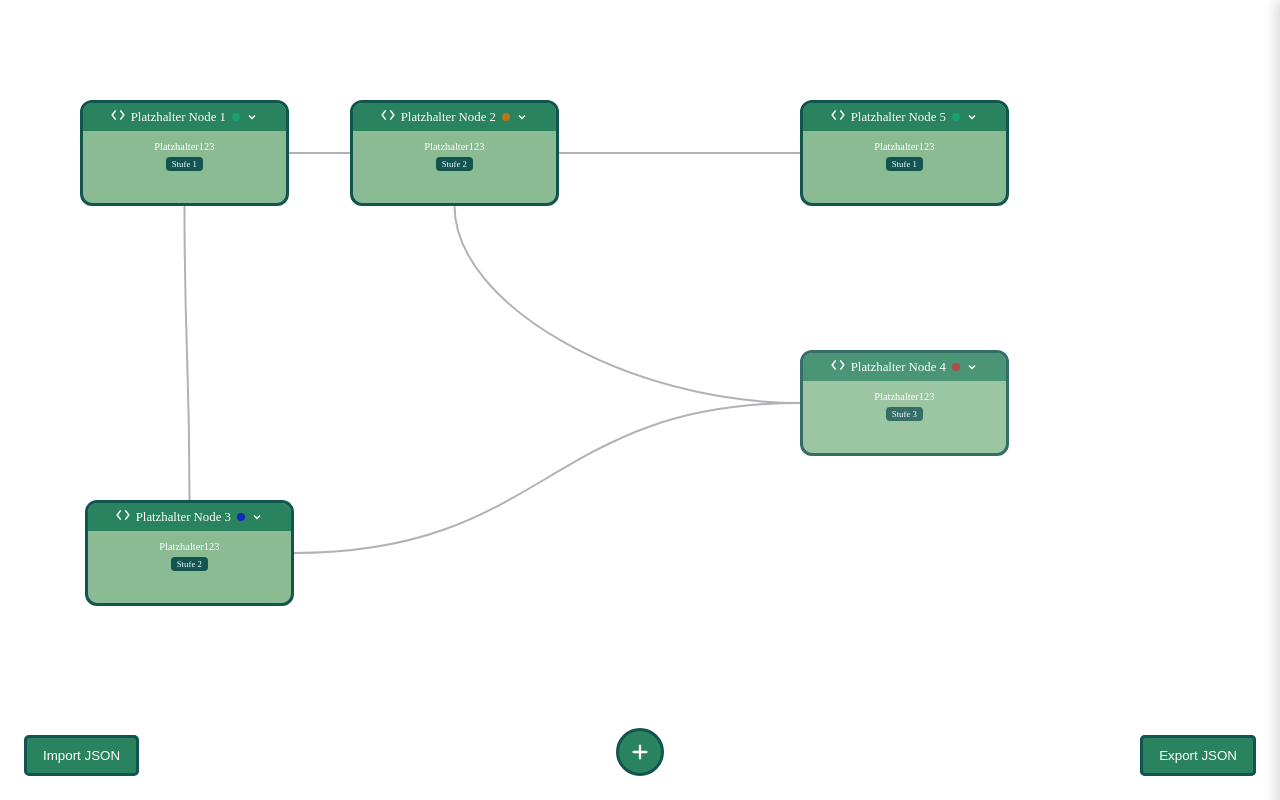
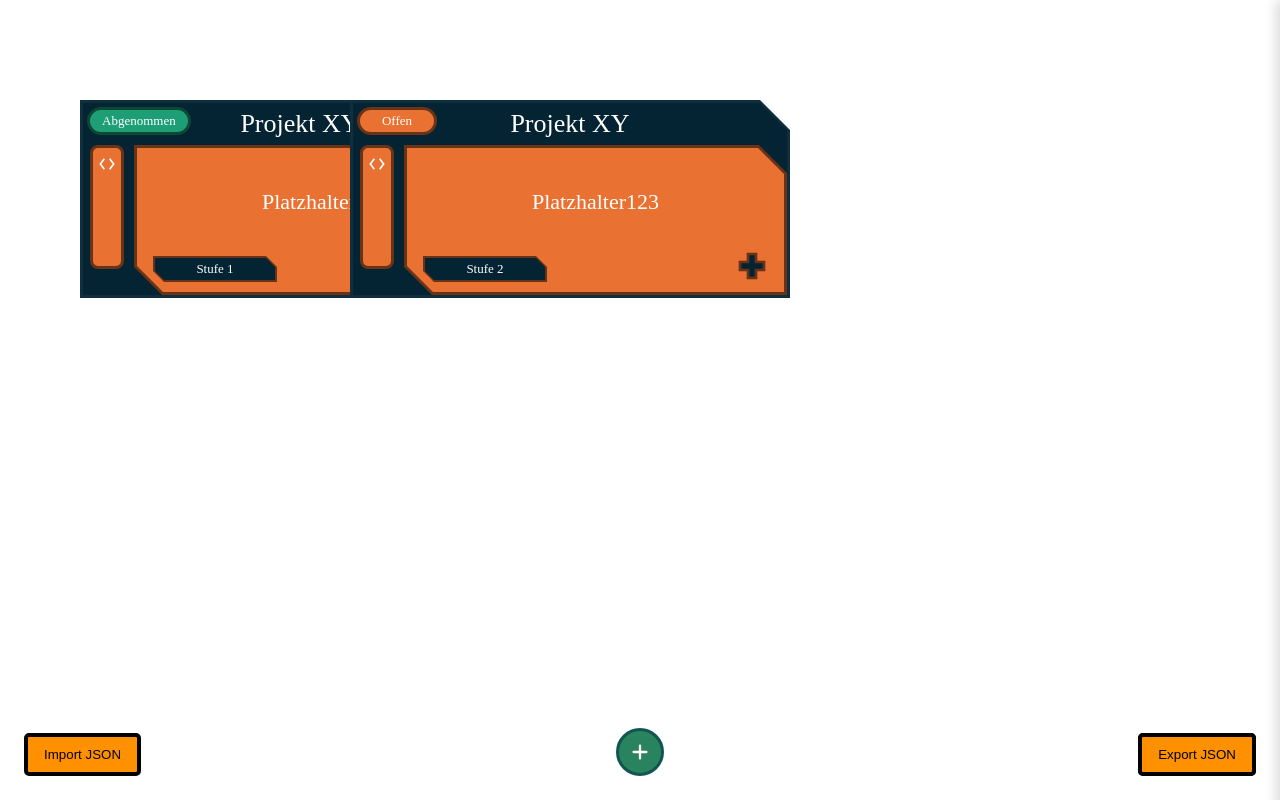
Before and after one commit to OrangeJuicy69/DarkPurpleNote, a React (Vite) app: page / in a window 1280 px wide. Built offline with nearby package versions, Linux system fonts and the light colour scheme.

Commit message:
neue node ui

```diff
--- a/src/basicnode.css
+++ b/src/basicnode.css
@@ -1,21 +1,26 @@
+
 .node-div {
+  --frame-dark: #0f2f3f;
+  --frame-bg: #042433;
+
+
+  --node-color: #e97132;
+  --node-dark: color-mix(in srgb, var(--node-color) 45%, #000);
+
+
+  --status-color: #e97132;
+  --status-dark: color-mix(in srgb, var(--status-color) 45%, #000);
+
   position: absolute;
   z-index: 9;
-  background-color: #8BBB92;
-  border: 3px solid #12544F;
-  text-align: center;
-  border-radius: 1.5vh;
+  width: 440px;
   cursor: grab;
-  overflow: hidden;
   user-select: none;
+  transition: width 0.3s ease;
+}
 
-  --pad-x: 26px;
-  --pad-y: 4vh;
-  padding: var(--pad-y) var(--pad-x);
-  min-width: 120px;
-  max-width: 160px;
-  transition: padding 0.3s ease, min-width 0.3s ease, max-width 0.3s ease;
-
+.node-div.open {
+  width: 500px;
 }
 
 .node-div.dragging {
@@ -23,68 +28,175 @@
   transition: none;
 }
 
-.node-div.open {
-  --pad-x: 24px;
-  --pad-y: 18px;
-  min-width: 280px;
-  max-width: 340px;
+
+.node-shell {
+  background-color: var(--frame-dark);
+  padding: 3px;
+  clip-path: polygon(0 0, calc(100% - 30px) 0, 100% 30px, 100% 100%, 0 100%);
 }
 
-.node-pad {
+.node-frame {
+  display: flex;
+  flex-direction: column;
+  background-color: var(--frame-bg);
+  clip-path: polygon(0 0, calc(100% - 27px) 0, 100% 27px, 100% 100%, 0 100%);
+}
+
+
+.node-header {
   position: relative;
-  z-index: 10;
-  background-color: #2A835F;
-  color: #fff;
-  font-size: 1.6vh;
-  text-align: center;
-  margin: calc(-1 * var(--pad-y)) calc(-1 * var(--pad-x)) 10px calc(-1 * var(--pad-x));
-  padding: 5px 8px;
+  height: 42px;
   display: flex;
   align-items: center;
   justify-content: center;
-  gap: 6px;
-
-  transition: font-size 0.3s ease;
 }
 
-.node-div.open .node-pad {
-  font-size: 2vh;
-  padding: 6px 10px;
+.node-title {
+  max-width: calc(100% - 200px);
+  font-size: 26px;
+  line-height: 1;
+  color: #ffffff;
+  white-space: nowrap;
+  overflow: hidden;
+  text-overflow: ellipsis;
 }
 
-.node-status-dot {
-  width: 8px;
-  height: 8px;
-  border-radius: 50%;
-  flex-shrink: 0;
+.node-status-pill {
+  position: absolute;
+  left: 4px;
+  top: 4px;
+  min-width: 80px;
+  height: 28px;
+  padding: 0 12px;
+  box-sizing: border-box;
+  display: flex;
+  align-items: center;
+  justify-content: center;
+  border: 3px solid var(--status-dark);
+  border-radius: 14px;
+  background-color: var(--status-color);
+  color: #fff;
+  font-size: 13px;
+  text-transform: capitalize;
+  white-space: nowrap;
 }
 
-.node-chevron {
-  width: 12px;
-  height: 12px;
-  transition: transform 0.3s ease;
-  flex-shrink: 0;
-  cursor: pointer;
+
+.node-body {
+  display: flex;
+  align-items: stretch;
+  gap: 10px;
+  padding-left: 7px;
 }
 
-.node-chevron.open {
-  transform: rotate(180deg);
+.node-side {
+  width: 34px;
+  flex-shrink: 0;
+  margin-bottom: 26px;
+  box-sizing: border-box;
+  display: flex;
+  justify-content: center;
+  padding-top: 8px;
+  background-color: var(--node-color);
+  border: 3px solid var(--node-dark);
+  border-radius: 8px;
+  color: #fff;
 }
 
-.node-basic {
-  font-size: 1.3vh;
-  color: #12544F;
-  cursor: pointer;
+.node-icon svg {
+  width: 16px;
+  height: 16px;
+  display: block;
+}
+
+
+.node-main-border {
+  flex: 1;
+  min-width: 0;
+  min-height: 150px;
+  display: flex;
+  background-color: var(--node-dark);
+  clip-path: polygon(0 0, calc(100% - 28px) 0, 100% 28px, 100% 100%, 28px 100%, 0 calc(100% - 28px));
+}
+
+.node-main {
+  flex: 1;
+  min-width: 0;
+  margin: 3px;
+  padding: 14px 16px 10px;
+  box-sizing: border-box;
+  display: flex;
+  flex-direction: column;
+  background-color: var(--node-color);
+  color: #fff;
+  clip-path: polygon(0 0, calc(100% - 26px) 0, 100% 26px, 100% 100%, 26px 100%, 0 calc(100% - 26px));
+}
+
+.node-main-content {
+  flex: 1;
+  display: flex;
+  flex-direction: column;
+  justify-content: center;
+  min-height: 0;
+}
+
+.node-bs {
+  text-align: center;
+  font-size: 22px;
+  line-height: 1.2;
+  color: #fff;
+  overflow-wrap: anywhere;
+}
+
+
+.node-main-footer {
+  display: flex;
+  align-items: flex-end;
+  justify-content: space-between;
+  margin-top: 8px;
 }
 
 .node-stufe-badge {
-  display: inline-block;
-  font-size: 1.1vh;
-  background-color: #12544F;
-  color: #fff;
-  border-radius: 4px;
-  padding: 2px 6px;
+  min-width: 120px;
+  padding: 2px;
+  background-color: var(--node-dark);
+  clip-path: polygon(0 0, calc(100% - 11px) 0, 100% 11px, 100% 100%, 11px 100%, 0 calc(100% - 11px));
 }
+
+.node-stufe-badge span {
+  display: block;
+  padding: 3px 14px;
+  background-color: #042433;
+  color: #ffffff;
+  font-size: 13px;
+  text-align: center;
+  clip-path: polygon(0 0, calc(100% - 9px) 0, 100% 9px, 100% 100%, 9px 100%, 0 calc(100% - 9px));
+}
+
+.node-toggle {
+  width: 32px;
+  height: 32px;
+  flex-shrink: 0;
+  cursor: pointer;
+  transition: transform 0.3s ease;
+}
+
+.node-toggle.open {
+  transform: rotate(45deg);
+}
+
+.toggle-outline {
+  stroke: var(--node-dark);
+  stroke-width: 8;
+  stroke-linecap: square;
+}
+
+.toggle-fill {
+  stroke: #042433;
+  stroke-width: 4;
+  stroke-linecap: square;
+}
+
 
 .node-detail-wrapper {
   display: grid;
@@ -102,9 +214,7 @@
 
 .node-detail {
   text-align: left;
-  margin-top: 10px;
-  padding-top: 10px;
-  border-top: 1px solid rgba(18, 84, 79, 0.25);
+  padding-top: 4px;
 }
 
 .node-row {
@@ -117,23 +227,23 @@
 
 .node-label {
   display: block;
-  font-size: 1.1vh;
+  font-size: 11px;
   font-weight: 700;
   letter-spacing: 0.06em;
   text-transform: uppercase;
-  color: #12544F;
-  opacity: 0.75;
+  color: #fff;
+  opacity: 0.8;
   margin-bottom: 2px;
 }
 
 .node-value {
-  font-size: 1.5vh;
+  font-size: 14px;
   line-height: 1.5;
-  color: #0d3d3a;
+  color: #fff;
 }
 
-.node-value ul {
-  margin: 2px 0 0 18px;
+ul.node-value {
+  margin: 0;
   padding: 0;
 }
 
@@ -142,14 +252,26 @@
 }
 
 .node-value a {
-  color: #12544F;
+  color: #fff;
   text-decoration: underline;
+}
+
+
+.node-div.selected {
+  filter: drop-shadow(0 0 3px #2A835F) drop-shadow(0 0 3px #2A835F);
+}
+
+.node-div.locked {
+  opacity: 0.85;
+}
+
+.node-div.locked .node-toggle {
+  cursor: not-allowed;
 }
 
 
 .node-sidepanel {
   position: fixed;
-
   top: 0;
   right: 0;
   height: 100vh;
@@ -181,7 +303,6 @@
 }
 
 .node-sidepanel-title {
-
   font-size: 2vh;
   font-weight: 700;
   color: #12544F;
@@ -192,6 +313,7 @@
 li {
   list-style-type: none;
 }
+
 
 #new-node {
   position: fixed;
@@ -227,10 +349,6 @@ li {
   transform: rotate(90deg);
 }
 
-.node-div.selected {
-  box-shadow: 0 0 0 3px #2A835F;
-}
-
 .connections-layer {
   position: absolute;
   top: 0;
@@ -241,32 +359,11 @@ li {
   z-index: 1;
 }
 
-
 .connection-line {
   position: absolute;
   height: 2px;
   background-color: #12544F;
   transform-origin: left center;
-}
-
-.node-div.locked .node-pad,
-.node-div.locked .node-chevron {
-  cursor: not-allowed;
-}
-
-.node-div.locked {
-  opacity: 0.85;
-}
-
-.node-icon svg {
-  width: 14px;
-  height: 14px;
-  flex-shrink: 0;
-}
-
-.node-bs {
-  color: #fff;
-  margin: 5px;
 }
 
 .new-node-container {
@@ -315,9 +412,9 @@ button:hover {
 }
 
 #export-json {
-  background-color: #2A835F;
-  border: 3px solid #12544F;
-  color: #fff;
+  background-color: #ff9100;
+  border: 4px solid #030303;
+  color: #020000;
   padding: 10px 16px;
   border-radius: 5px;
   cursor: pointer;
@@ -332,9 +429,9 @@ button:hover {
 }
 
 #import-json {
-  background-color: #2A835F;
-  border: 3px solid #12544F;
-  color: #fff;
+  background-color: #ff9100;
+  border: 4px solid #030303;
+  color: #070000;
   padding: 10px 16px;
   border-radius: 5px;
   cursor: pointer;
--- a/src/data.json
+++ b/src/data.json
@@ -1,7 +1,7 @@
 [
   {
     "id": "n1",
-    "title": "Platzhalter Node 1",
+    "title": "Projekt XY",
     "kategorie": "coding",
     "stufe": 1,
     "shortver":"Platzhalter123",
@@ -18,7 +18,7 @@
   },
   {
     "id": "n2",
-    "title": "Platzhalter Node 2",
+    "title": "Projekt XY",
     "kategorie": "coding",
     "stufe": 2,
     "shortver":"Platzhalter123",
@@ -34,66 +34,5 @@
     "anschluss": [
       { "zu": "n1", "meineSeite": 1, "andereSeite": 2 }
     ]
-  },
-  {
-    "id": "n3",
-    "title": "Platzhalter Node 3",
-    "kategorie": "coding",
-    "stufe": 2,
-    "shortver":"Platzhalter123",
-    "voraussetzungen": ["n1"],
-    "ziel": "Platzhaltertext für Ziel.",
-    "deliverable": "Platzhaltertext für Deliverable.",
-    "abnahme": ["Platzhalter Kriterium 1", "Platzhalter Kriterium 2"],
-    "nachweis": { "commit": "", "datum": "" },
-    "status": "in Arbeit",
-    "reflexion": "Platzhaltertext für Reflexion.",
-    "bildungsplan": "c",
-    "position": { "x": 85, "y": 500 },
-    "anschluss": [
-      { "zu": "n1", "meineSeite": 3, "andereSeite": 4 }
-    ]
-  },
-  {
-    "id": "n4",
-    "title": "Platzhalter Node 4",
-    "kategorie": "coding",
-    "stufe": 3,
-    "shortver":"Platzhalter123",
-    "voraussetzungen": ["n2", "n3"],
-    "ziel": "Platzhaltertext für Ziel.",
-    "deliverable": "Platzhaltertext für Deliverable.",
-    "abnahme": ["Platzhalter Kriterium 1", "Platzhalter Kriterium 2"],
-    "nachweis": { "commit": "", "datum": "" },
-    "status": "gesperrt",
-    "reflexion": "",
-    "bildungsplan": "d",
-    "position": { "x": 800, "y": 350 },
-    "anschluss": [
-      { "zu": "n2", "meineSeite": 1, "andereSeite": 4 },
-      { "zu": "n3", "meineSeite": 1, "andereSeite": 2 },
-      { "zu": "n8", "meineSeite": 2, "andereSeite": 4 }
-    ]
-  },
-  {
-    "id": "n5",
-    "title": "Platzhalter Node 5",
-    "kategorie": "coding",
-    "stufe": 1,
-    "shortver":"Platzhalter123",
-    "voraussetzungen": [],
-    "ziel": "Platzhaltertext für Ziel.",
-    "deliverable": "Platzhaltertext für Deliverable.",
-    "abnahme": ["Platzhalter Kriterium 1", "Platzhalter Kriterium 2"],
-    "nachweis": { "commit": "", "datum": "" },
-    "status": "abgenommen",
-    "reflexion": "Platzhaltertext für Reflexion.",
-    "bildungsplan": "e",
-    "position": { "x": 800, "y": 100 },
-    "anschluss": [
-      { "zu": "n2", "meineSeite": 1, "andereSeite": 2 }
-    ]
   }
-
-
-]
+ ]
--- a/src/index.css
+++ b/src/index.css
@@ -10,9 +10,9 @@
   :root {
     --text: #9ca3af;
     --text-h: #f3f4f6;
-    --bg: #16171d;
-    --bg-outer: #0f1011;
-    --border: #fefeff69;
+    --bg:#031c275b ;
+    --bg-outer: #085274;
+    --border: #ff9100;
 
 
   }
--- a/src/node.jsx
+++ b/src/node.jsx
@@ -3,7 +3,7 @@ import './basicnode.css'
 
 const statusColors = {
     gesperrt: '#A32D2D',
-  offen: '#BA7517',
+    offen: '#E97132',
     'in Arbeit': '#1727ba',
     abgenommen: '#1D9E75',
 };
@@ -96,7 +96,7 @@ export const Node = ({ data, isSelected, onMove, onSelect, onResize }) => {
         onSelect(data.id);
     };
 
-    const handleChevronClick = (e) => {
+    const handleToggleClick = (e) => {
         e.stopPropagation();
         if (data.status === 'gesperrt') return;
         setIsOpen(!isOpen);
@@ -106,32 +106,34 @@ export const Node = ({ data, isSelected, onMove, onSelect, onResize }) => {
         <div
             ref={nodeRef}
             className={`node-div${isOpen ? ' open' : ''}${isDragging ? ' dragging' : ''}${isSelected ? ' selected' : ''}${data.status === 'gesperrt' ? ' locked' : ''}`}
-            style={{ left: position.x, top: position.y }}
+            style={{
+                left: position.x,
+                top: position.y,
+                '--status-color': statusColors[data.status],
+            }}
             onPointerDown={handlePointerDown}
             onClick={handleBodyClick}
         >
-            <div className="node-pad">
-                <span className="node-icon">{categoryIcons[data.kategorie]}</span>
-                <span>{data.title}</span>
-                <div className="node-status-dot" style={{ backgroundColor: statusColors[data.status] }} />
-                <svg
-                    className={`node-chevron${isOpen ? ' open' : ''}`}
-                    viewBox="0 0 24 24"
-                    fill="none"
-                    stroke="currentColor"
-                    strokeWidth="2.5"
-                    onClick={handleChevronClick}
-                >
-                    <path d="M6 9l6 6 6-6" />
-                </svg>
+            <div className="node-shell">
+                <div className="node-frame">
+
+
+                    <div className="node-header">
+                        <span className="node-status-pill">{data.status}</span>
+                        <span className="node-title">{data.title}</span>
                     </div>
 
-            {!isOpen && (
-                <div className="node-basic">
-                    <div className='node-bs'>{data.shortver}</div>
-                    <div className="node-stufe-badge">Stufe {data.stufe}</div>
+                    <div className="node-body">
+
+                        <div className="node-side">
+                            <span className="node-icon">{categoryIcons[data.kategorie]}</span>
                         </div>
-            )}
+
+                        {/* Hauptpanel */}
+                        <div className="node-main-border">
+                            <div className="node-main">
+                                <div className="node-main-content">
+                                    {!isOpen && <div className="node-bs">{data.shortver}</div>}
 
                                     <div className={`node-detail-wrapper${isOpen ? ' open' : ''}`}>
                                         <div className="node-detail-inner">
@@ -187,5 +189,28 @@ export const Node = ({ data, isSelected, onMove, onSelect, onResize }) => {
                                         </div>
                                     </div>
                                 </div>
+
+
+                                <div className="node-main-footer">
+                                    <div className="node-stufe-badge">
+                                        <span>Stufe {data.stufe}</span>
+                                    </div>
+                                    <svg
+                                        className={`node-toggle${isOpen ? ' open' : ''}`}
+                                        viewBox="0 0 24 24"
+                                        fill="none"
+                                        onClick={handleToggleClick}
+                                    >
+                                        <path className="toggle-outline" d="M12 6v12M6 12h12" />
+                                        <path className="toggle-fill" d="M12 6v12M6 12h12" />
+                                    </svg>
+                                </div>
+                            </div>
+                        </div>
+                    </div>
+
+                </div>
+            </div>
+        </div>
     );
 };
```
Also changed, not shown: public/node_ui.png (added), 1 other file (tests, documents, lock files or other folders). Lines whose indentation alone changed are shown as unchanged.
